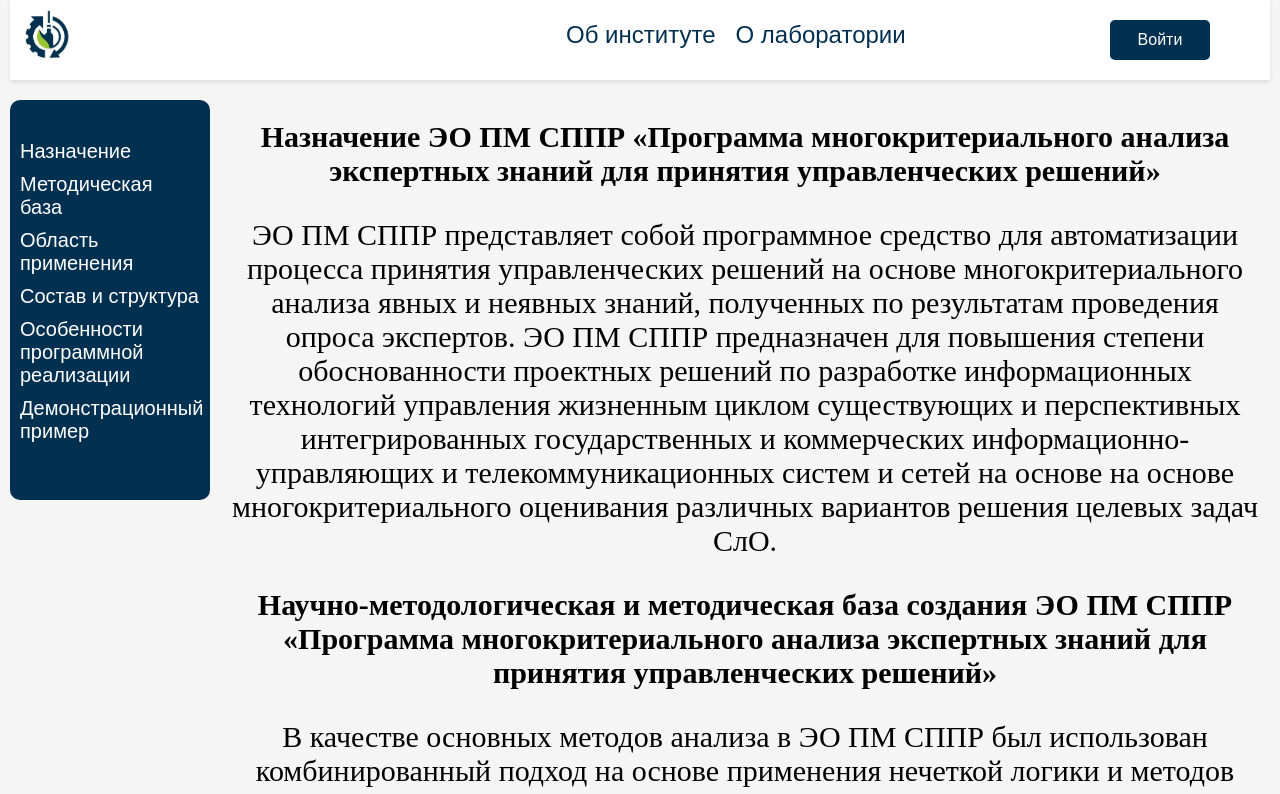
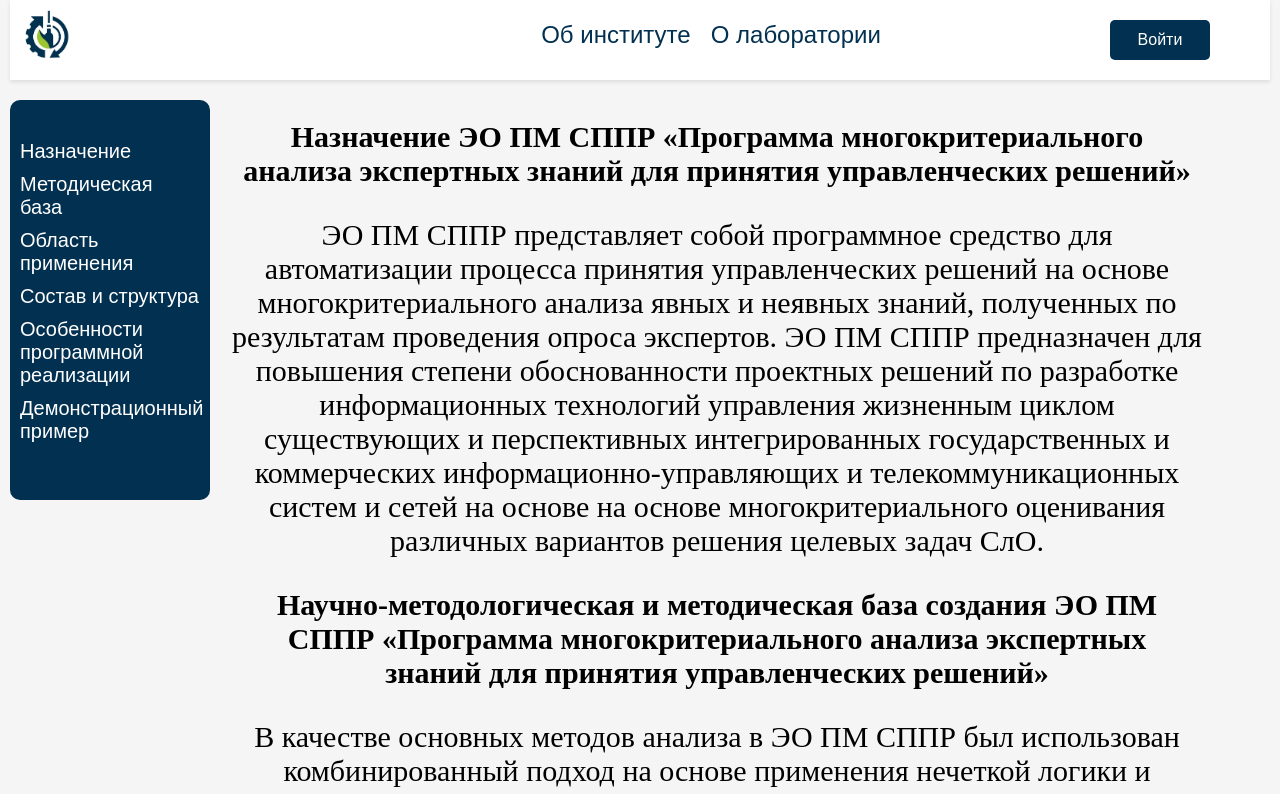
Before and after one commit to afkproger/expert_convolution, a Vue app in the folder expconv_front/: page / in a window 1280 px wide. Shown: the top 794 px of the page. Built offline with nearby package versions, Linux system fonts and the light colour scheme.

Commit message:
Микро изменения для отображения инструкции

```diff
--- a/expconv_front/src/components/HomeForm.vue
+++ b/expconv_front/src/components/HomeForm.vue
@@ -221,7 +221,7 @@ export default {
 <style scoped>
 
 main{
-  margin: 100px 10px 10px 10px;
+  margin: 100px 200px 10px 10px;
   display: flex;
 }
 
@@ -252,6 +252,7 @@ main{
 }
 
 .main-content{
+  align-items: center;
   font-size: 30px;
   font-family: Times New Roman, serif;
   padding: 10px;
--- a/expconv_front/src/components/NavigationsComponents/HeaderForm.vue
+++ b/expconv_front/src/components/NavigationsComponents/HeaderForm.vue
@@ -1,6 +1,6 @@
 <template>
   <header>
-    <div class="header-container">
+    <div>
       <a href="https://spcras.ru/" target="_blank">
         <img src="../../assets/pages/logo.jpg" alt="Ссылка на сайт">
       </a>
@@ -47,20 +47,18 @@ header{
   box-shadow: 0 2px 4px rgba(0, 0, 0, 0.1);
 }
 
-.header-container img{
+img{
   width: 50px;
   height: 50px;
 }
-.header-nav{
-  width: 60%;
+.header-nav {
   display: flex;
-  flex-direction: row;
+  align-items: center;
   justify-content: space-between;
-  align-items: center;
-
+  width: 62%;
 }
 
-.header-nav ul{
+.header-nav ul {
   display: flex;
   list-style: none;
 }
--- a/expconv_front/src/components/NavigationsComponents/UserModalForm.vue
+++ b/expconv_front/src/components/NavigationsComponents/UserModalForm.vue
@@ -67,12 +67,10 @@ export default {
 <style scoped>
 .container {
   justify-content: flex-end;
-  height: auto;
   align-items: flex-start;
   margin-top: 90px;
 }
 .modal_slider{
-  font-size: 20px;
   margin-right: 10px;
   background-color: white;
   border: 1px solid #9ac430;
```
